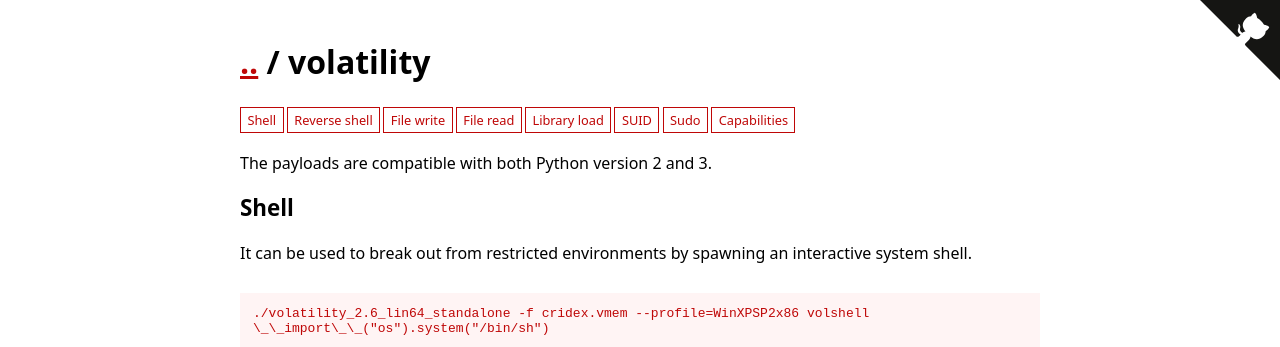
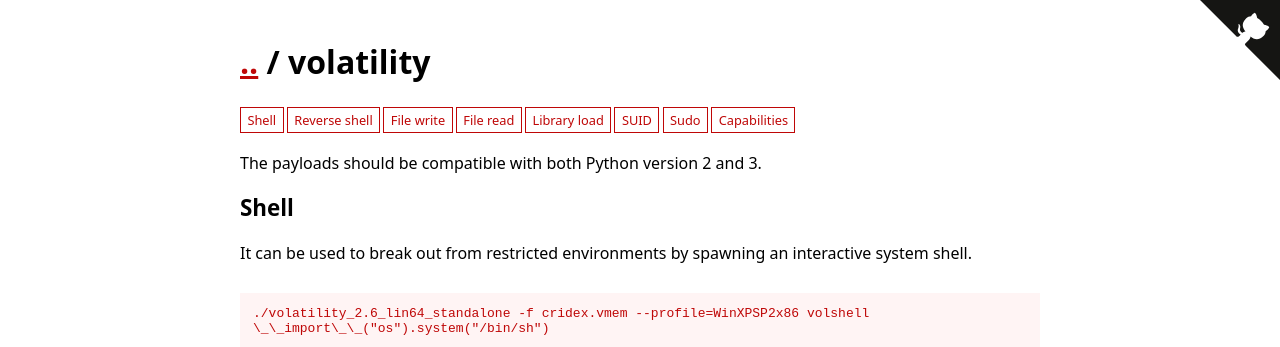
Before and after one commit to GTFOBins/GTFOBins.github.io, a Jekyll site: the page built from _gtfobins/volatility.md, in a window 1280 px wide. Shown: the top 347 px of the page. Built offline with Jekyll 4.4.1, drawn with Linux system fonts in a browser that asks for light colours.

Commit message:
Update volatility.md

```diff
--- a/_gtfobins/volatility.md
+++ b/_gtfobins/volatility.md
@@ -1,5 +1,5 @@
 ---
-description: The payloads are compatible with both Python version 2 and 3.
+description: The payloads should be compatible with both Python version 2 and 3.
 functions:
   shell:
     - code: |
```
